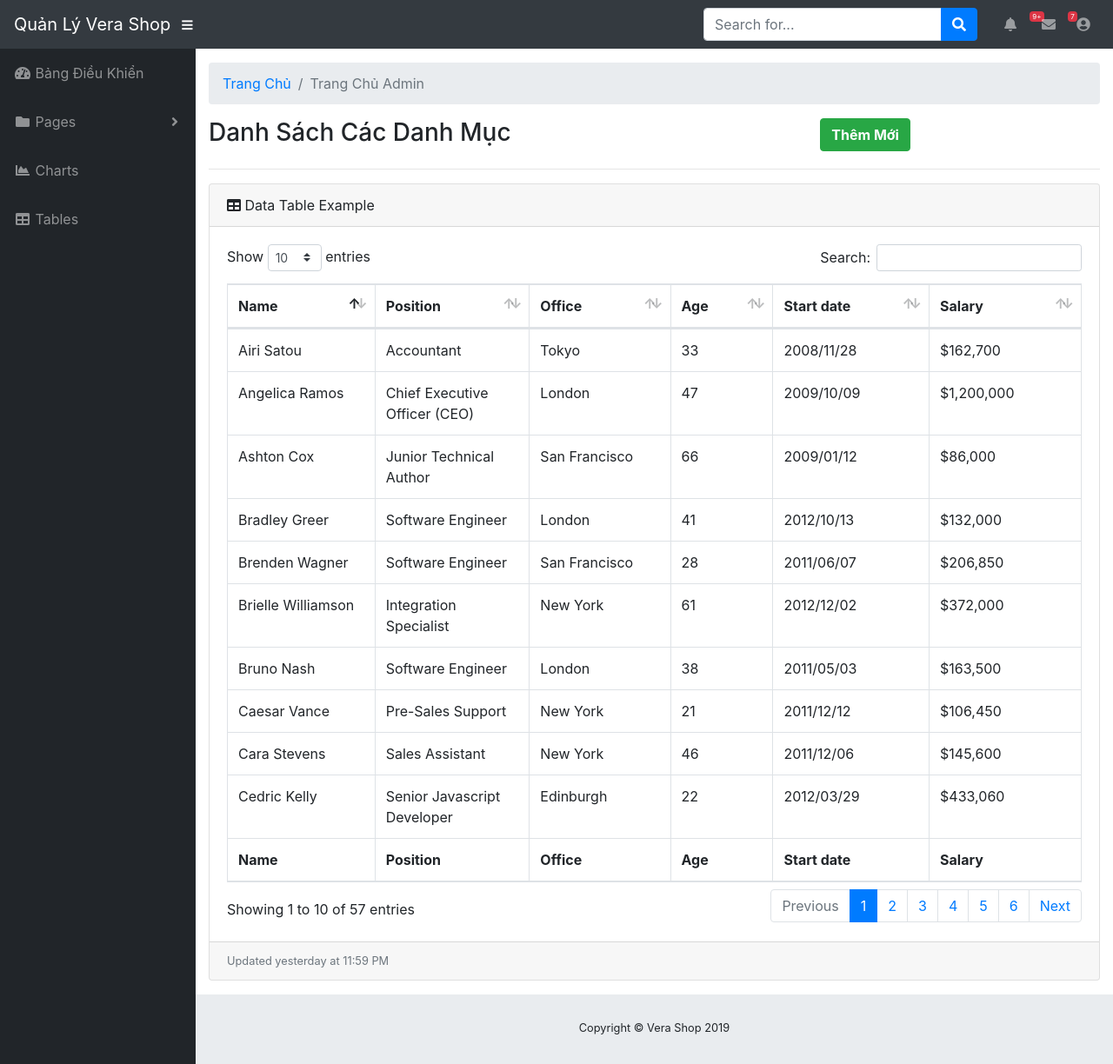
After one commit to PhattDo/opensource, a PHP site: page /Modules/Category/index.php in a window 1280 px wide. The commit adds this page. Shown: the whole page at 87% size. Run offline with PHP 8.4, Linux system fonts and the light colour scheme.

Commit message:
Thêm Danh Mục

```diff
--- a/Admin/Autoload/autoload.php
+++ b/Admin/Autoload/autoload.php
@@ -0,0 +1,7 @@
+<?php
+
+    require_once __DIR__. "/../../Libraries/Database.php";
+    require_once __DIR__. "/../../Libraries/Function.php";
+    $db = new Database;
+
+?>
--- /dev/null
+++ b/Admin/Modules/category/index.php
@@ -0,0 +1,185 @@
+<?php
+    require_once __DIR__. "/../../Autoload/autoload.php";
+?>
+
+<?php require_once __DIR__. "/../../Layouts/Header.php"; ?>
+    <!-- Breadcrumbs-->
+    <ol class="breadcrumb">
+        <li class="breadcrumb-item">
+            <a href="../../index.php">Trang Chủ</a>
+        </li>
+        <li class="breadcrumb-item active">Trang Chủ Admin</li>
+    </ol>
+    <!-- Page Content -->
+    <div class="row">
+        <div class="col-lg-8">
+            <h3>Danh Sách Các Danh Mục</h3>
+        </div>
+        <div class="col-lg-4">
+            <a href="add.php" class="btn btn-success"><strong>Thêm Mới</strong></a>
+        </div>
+    </div>
+
+
+
+    <hr/>
+    <div class="card mb-3">
+        <div class="card-header">
+            <i class="fas fa-table"></i>
+            Data Table Example
+        </div>
+        <div class="card-body">
+            <div class="table-responsive">
+                <div id="dataTable_wrapper" class="dataTables_wrapper dt-bootstrap4">
+                    <div class="row">
+                    <div class="col-sm-12 col-md-6">
+                        <div class="dataTables_length" id="dataTable_length">
+                            <label>
+                                Show
+                                <select name="dataTable_length" aria-controls="dataTable" class="custom-select custom-select-sm form-control form-control-sm">
+                                <option value="10">10</option>
+                                <option value="25">25</option>
+                                <option value="50">50</option>
+                                <option value="100">100</option>
+                                </select>
+                                entries
+                            </label>
+                        </div>
+                    </div>
+                    <div class="col-sm-12 col-md-6">
+                        <div id="dataTable_filter" class="dataTables_filter"><label>Search:<input type="search" class="form-control form-control-sm" placeholder="" aria-controls="dataTable"></label></div>
+                    </div>
+                    </div>
+                    <div class="row">
+                    <div class="col-sm-12">
+                        <table class="table table-bordered dataTable" id="dataTable" width="100%" cellspacing="0" role="grid" aria-describedby="dataTable_info" style="width: 100%;">
+                            <thead>
+                                <tr role="row">
+                                <th class="sorting_asc" tabindex="0" aria-controls="dataTable" rowspan="1" colspan="1" aria-sort="ascending" aria-label="Name: activate to sort column descending" style="width: 55px;">Name</th>
+                                <th class="sorting" tabindex="0" aria-controls="dataTable" rowspan="1" colspan="1" aria-label="Position: activate to sort column ascending" style="width: 63px;">Position</th>
+                                <th class="sorting" tabindex="0" aria-controls="dataTable" rowspan="1" colspan="1" aria-label="Office: activate to sort column ascending" style="width: 48px;">Office</th>
+                                <th class="sorting" tabindex="0" aria-controls="dataTable" rowspan="1" colspan="1" aria-label="Age: activate to sort column ascending" style="width: 30px;">Age</th>
+                                <th class="sorting" tabindex="0" aria-controls="dataTable" rowspan="1" colspan="1" aria-label="Start date: activate to sort column ascending" style="width: 64px;">Start date</th>
+                                <th class="sorting" tabindex="0" aria-controls="dataTable" rowspan="1" colspan="1" aria-label="Salary: activate to sort column ascending" style="width: 58px;">Salary</th>
+                                </tr>
+                            </thead>
+                            <tfoot>
+                                <tr>
+                                <th rowspan="1" colspan="1">Name</th>
+                                <th rowspan="1" colspan="1">Position</th>
+                                <th rowspan="1" colspan="1">Office</th>
+                                <th rowspan="1" colspan="1">Age</th>
+                                <th rowspan="1" colspan="1">Start date</th>
+                                <th rowspan="1" colspan="1">Salary</th>
+                                </tr>
+                            </tfoot>
+                            <tbody>
+                                <tr role="row" class="odd">
+                                <td class="sorting_1">Airi Satou</td>
+                                <td>Accountant</td>
+                                <td>Tokyo</td>
+                                <td>33</td>
+                                <td>2008/11/28</td>
+                                <td>$162,700</td>
+                                </tr>
+                                <tr role="row" class="even">
+                                <td class="sorting_1">Angelica Ramos</td>
+                                <td>Chief Executive Officer (CEO)</td>
+                                <td>London</td>
+                                <td>47</td>
+                                <td>2009/10/09</td>
+                                <td>$1,200,000</td>
+                                </tr>
+                                <tr role="row" class="odd">
+                                <td class="sorting_1">Ashton Cox</td>
+                                <td>Junior Technical Author</td>
+                                <td>San Francisco</td>
+                                <td>66</td>
+                                <td>2009/01/12</td>
+                                <td>$86,000</td>
+                                </tr>
+                                <tr role="row" class="even">
+                                <td class="sorting_1">Bradley Greer</td>
+                                <td>Software Engineer</td>
+                                <td>London</td>
+                                <td>41</td>
+                                <td>2012/10/13</td>
+                                <td>$132,000</td>
+                                </tr>
+                                <tr role="row" class="odd">
+                                <td class="sorting_1">Brenden Wagner</td>
+                                <td>Software Engineer</td>
+                                <td>San Francisco</td>
+                                <td>28</td>
+                                <td>2011/06/07</td>
+                                <td>$206,850</td>
+                                </tr>
+                                <tr role="row" class="even">
+                                <td class="sorting_1">Brielle Williamson</td>
+                                <td>Integration Specialist</td>
+                                <td>New York</td>
+                                <td>61</td>
+                                <td>2012/12/02</td>
+                                <td>$372,000</td>
+                                </tr>
+                                <tr role="row" class="odd">
+                                <td class="sorting_1">Bruno Nash</td>
+                                <td>Software Engineer</td>
+                                <td>London</td>
+                                <td>38</td>
+                                <td>2011/05/03</td>
+                                <td>$163,500</td>
+                                </tr>
+                                <tr role="row" class="even">
+                                <td class="sorting_1">Caesar Vance</td>
+                                <td>Pre-Sales Support</td>
+                                <td>New York</td>
+                                <td>21</td>
+                                <td>2011/12/12</td>
+                                <td>$106,450</td>
+                                </tr>
+                                <tr role="row" class="odd">
+                                <td class="sorting_1">Cara Stevens</td>
+                                <td>Sales Assistant</td>
+                                <td>New York</td>
+                                <td>46</td>
+                                <td>2011/12/06</td>
+                                <td>$145,600</td>
+                                </tr>
+                                <tr role="row" class="even">
+                                <td class="sorting_1">Cedric Kelly</td>
+                                <td>Senior Javascript Developer</td>
+                                <td>Edinburgh</td>
+                                <td>22</td>
+                                <td>2012/03/29</td>
+                                <td>$433,060</td>
+                                </tr>
+                            </tbody>
+                        </table>
+                    </div>
+                    </div>
+                    <div class="row">
+                    <div class="col-sm-12 col-md-5">
+                        <div class="dataTables_info" id="dataTable_info" role="status" aria-live="polite">Showing 1 to 10 of 57 entries</div>
+                    </div>
+                    <div class="col-sm-12 col-md-7">
+                        <div class="dataTables_paginate paging_simple_numbers" id="dataTable_paginate">
+                            <ul class="pagination">
+                                <li class="paginate_button page-item previous disabled" id="dataTable_previous"><a href="#" aria-controls="dataTable" data-dt-idx="0" tabindex="0" class="page-link">Previous</a></li>
+                                <li class="paginate_button page-item active"><a href="#" aria-controls="dataTable" data-dt-idx="1" tabindex="0" class="page-link">1</a></li>
+                                <li class="paginate_button page-item "><a href="#" aria-controls="dataTable" data-dt-idx="2" tabindex="0" class="page-link">2</a></li>
+                                <li class="paginate_button page-item "><a href="#" aria-controls="dataTable" data-dt-idx="3" tabindex="0" class="page-link">3</a></li>
+                                <li class="paginate_button page-item "><a href="#" aria-controls="dataTable" data-dt-idx="4" tabindex="0" class="page-link">4</a></li>
+                                <li class="paginate_button page-item "><a href="#" aria-controls="dataTable" data-dt-idx="5" tabindex="0" class="page-link">5</a></li>
+                                <li class="paginate_button page-item "><a href="#" aria-controls="dataTable" data-dt-idx="6" tabindex="0" class="page-link">6</a></li>
+                                <li class="paginate_button page-item next" id="dataTable_next"><a href="#" aria-controls="dataTable" data-dt-idx="7" tabindex="0" class="page-link">Next</a></li>
+                            </ul>
+                        </div>
+                    </div>
+                    </div>
+                </div>
+            </div>
+        </div>
+        <div class="card-footer small text-muted">Updated yesterday at 11:59 PM</div>
+    </div>
+<?php require_once __DIR__. "/../../Layouts/Footer.php"; ?>
--- a/Admin/Modules/index.php
+++ b/Admin/Modules/index.php
@@ -2,7 +2,7 @@
     <!-- Breadcrumbs-->
     <ol class="breadcrumb">
         <li class="breadcrumb-item">
-            <a href="#">Dashboard</a>
+            <a href="../../index.php">Trang Chủ</a>
         </li>
         <li class="breadcrumb-item active">Trang Chủ Admin</li>
     </ol>
--- a/Libraries/Database.php
+++ b/Libraries/Database.php
@@ -0,0 +1,278 @@
+
+
+<?php
+
+    /**
+    *
+    */
+    class Database
+    {
+        /**
+         * Khai báo biến kết nối
+         * @var [type]
+         */
+        public $link;
+
+        public function __construct()
+        {
+            $this->link = mysqli_connect("localhost","root","","verashop") or die ();
+            mysqli_set_charset($this->link,"utf8");
+        }
+
+
+
+        /**
+         * [insert description] hàm insert
+         * @param  $table
+         * @param  array  $data
+         * @return integer
+         */
+        public function insert($table, array $data)
+        {
+            //code
+            $sql = "INSERT INTO {$table} ";
+            $columns = implode(',', array_keys($data));
+            $values  = "";
+            $sql .= '(' . $columns . ')';
+            foreach($data as $field => $value) {
+                if(is_string($value)) {
+                    $values .= "'". mysqli_real_escape_string($this->link,$value) ."',";
+                } else {
+                    $values .= mysqli_real_escape_string($this->link,$value) . ',';
+                }
+            }
+            $values = substr($values, 0, -1);
+            $sql .= " VALUES (" . $values . ')';
+            // _debug($sql);die;
+            mysqli_query($this->link, $sql) or die("Lỗi  query  insert ----" .mysqli_error($this->link));
+            return mysqli_insert_id($this->link);
+        }
+
+        public function update($table, array $data, array $conditions)
+        {
+            $sql = "UPDATE {$table}";
+
+            $set = " SET ";
+
+            $where = " WHERE ";
+
+            foreach($data as $field => $value) {
+                if(is_string($value)) {
+                    $set .= $field .'='.'\''. mysqli_real_escape_string($this->link, xss_clean($value)) .'\',';
+                } else {
+                    $set .= $field .'='. mysqli_real_escape_string($this->link, xss_clean($value)) . ',';
+                }
+            }
+
+            $set = substr($set, 0, -1);
+
+
+            foreach($conditions as $field => $value) {
+                if(is_string($value)) {
+                    $where .= $field .'='.'\''. mysqli_real_escape_string($this->link, xss_clean($value)) .'\' AND ';
+                } else {
+                    $where .= $field .'='. mysqli_real_escape_string($this->link, xss_clean($value)) . ' AND ';
+                }
+            }
+
+            $where = substr($where, 0, -5);
+
+            $sql .= $set . $where;
+            // _debug($sql);die;
+
+            mysqli_query($this->link, $sql) or die( "Lỗi truy vấn Update -- " .mysqli_error());
+
+            return mysqli_affected_rows($this->link);
+        }
+        public function updateview($sql)
+        {
+            $result = mysqli_query($this->link,$sql)  or die ("Lỗi update view " .mysqli_error($this->link));
+            return mysqli_affected_rows($this->link);
+
+        }
+        public function countTable($table)
+        {
+            $sql = "SELECT id FROM  {$table}";
+            $result = mysqli_query($this->link, $sql) or die("Lỗi Truy Vấn countTable----" .mysqli_error($this->link));
+            $num = mysqli_num_rows($result);
+            return $num;
+        }
+
+
+        /**
+         * [delete description] hàm delete
+         * @param  $table      [description]
+         * @param  array  $conditions [description]
+         * @return integer             [description]
+         */
+        public function delete ($table ,  $id )
+        {
+            $sql = "DELETE FROM {$table} WHERE id = $id ";
+
+            mysqli_query($this->link,$sql) or die (" Lỗi Truy Vấn delete   --- " .mysqli_error($this->link));
+            return mysqli_affected_rows($this->link);
+        }
+
+        /**
+         * delete array
+         */
+
+        public function deletewhere($table,$data = array())
+        {
+            foreach ($data as $id)
+            {
+                $id = intval($id);
+                $sql = "DELETE FROM {$table} WHERE id = $id ";
+                mysqli_query($this->link,$sql) or die (" Lỗi Truy Vấn delete   --- " .mysqli_error($this->link));
+            }
+            return true;
+        }
+
+        public function fetchsql( $sql )
+        {
+            $result = mysqli_query($this->link,$sql) or die("Lỗi  truy vấn sql " .mysqli_error($this->link));
+            $data = [];
+            if( $result)
+            {
+                while ($num = mysqli_fetch_assoc($result))
+                {
+                    $data[] = $num;
+                }
+            }
+            return $data;
+        }
+
+        public function fetchID($table , $id )
+        {
+            $sql = "SELECT * FROM {$table} WHERE id = $id ";
+            $result = mysqli_query($this->link,$sql) or die("Lỗi  truy vấn fetchID " .mysqli_error($this->link));
+            return mysqli_fetch_assoc($result);
+        }
+
+        public function fetchOne($table , $query)
+        {
+            $sql  = "SELECT * FROM {$table} WHERE ";
+            $sql .= $query;
+            $sql .= "LIMIT 1";
+            $result = mysqli_query($this->link,$sql) or die("Lỗi  truy vấn fetchOne " .mysqli_error($this->link));
+            return mysqli_fetch_assoc($result);
+        }
+
+        public function deletesql ($table ,  $sql )
+        {
+            $sql = "DELETE FROM {$table} WHERE " .$sql;
+            // _debug($sql);die;
+            mysqli_query($this->link,$sql) or die (" Lỗi Truy Vấn delete   --- " .mysqli_error($this->link));
+            return mysqli_affected_rows($this->link);
+        }
+
+
+
+         public function fetchAll($table)
+        {
+            $sql = "SELECT * FROM {$table} WHERE 1" ;
+            $result = mysqli_query($this->link,$sql) or die("Lỗi Truy Vấn fetchAll " .mysqli_error($this->link));
+            $data = [];
+            if( $result)
+            {
+                while ($num = mysqli_fetch_assoc($result))
+                {
+                    $data[] = $num;
+                }
+            }
+            return $data;
+        }
+
+
+        public  function fetchJones($table,$sql,$total = 1,$page,$row ,$pagi = true )
+        {
+
+            $data = [];
+
+            if ($pagi == true )
+            {
+                $sotrang = ceil($total / $row);
+                $start = ($page - 1 ) * $row ;
+                $sql .= " LIMIT $start,$row ";
+                $data = [ "page" => $sotrang];
+
+
+                $result = mysqli_query($this->link,$sql) or die("Lỗi truy vấn fetchJone ---- " .mysqli_error($this->link));
+            }
+            else
+            {
+                $result = mysqli_query($this->link,$sql) or die("Lỗi truy vấn fetchJone ---- " .mysqli_error($this->link));
+            }
+
+            if( $result)
+            {
+                while ($num = mysqli_fetch_assoc($result))
+                {
+                    $data[] = $num;
+                }
+            }
+
+            return $data;
+        }
+         public  function fetchJone($table,$sql ,$page = 0,$row ,$pagi = false )
+        {
+
+            $data = [];
+            // _debug($sql);die;
+            if ($pagi == true )
+            {
+                $total = $this->countTable($table);
+                $sotrang = ceil($total / $row);
+                $start = ($page - 1 ) * $row ;
+                $sql .= " LIMIT $start,$row";
+                $data = [ "page" => $sotrang];
+
+                $result = mysqli_query($this->link,$sql) or die("Lỗi truy vấn fetchJone ---- " .mysqli_error($this->link));
+            }
+            else
+            {
+                $result = mysqli_query($this->link,$sql) or die("Lỗi truy vấn fetchJone ---- " .mysqli_error($this->link));
+            }
+
+            if( $result)
+            {
+                while ($num = mysqli_fetch_assoc($result))
+                {
+                    $data[] = $num;
+                }
+            }
+            // _debug($data);
+            return $data;
+        }
+
+
+        public  function fetchJoneDetail($table , $sql ,$page = 0,$total ,$pagi )
+        {
+            $result = mysqli_query($this->link,$sql) or die("Lỗi truy vấn fetchJone ---- " .mysqli_error($this->link));
+
+            $sotrang = ceil($total / $pagi);
+            $start = ($page - 1 ) * $pagi ;
+            $sql .= " LIMIT $start,$pagi";
+
+            $result = mysqli_query($this->link , $sql);
+            $data = [];
+            $data = [ "page" => $sotrang];
+            if( $result)
+            {
+                while ($num = mysqli_fetch_assoc($result))
+                {
+                    $data[] = $num;
+                }
+            }
+            return $data;
+        }
+
+        public function total($sql)
+        {
+            $result = mysqli_query($this->link  , $sql);
+            $tien = mysqli_fetch_assoc($result);
+            return $tien;
+        }
+    }
+
+?>
--- a/Libraries/Function.php
+++ b/Libraries/Function.php
@@ -0,0 +1,13 @@
+<?php
+    /**
+     * get input
+     */
+
+     /**
+      * post input
+      */
+
+      function postInput($string){
+          return isset($_POST[$string]) ? $_POST[$string] : '';
+      }
+?>
```
Also changed, not shown: Admin/Modules/category/add.php (added, +63 -0 lines), Admin/index.php (+7 -1 lines), Admin/Modules/category/delete.php (added), Admin/Modules/category/edit.php (added).
